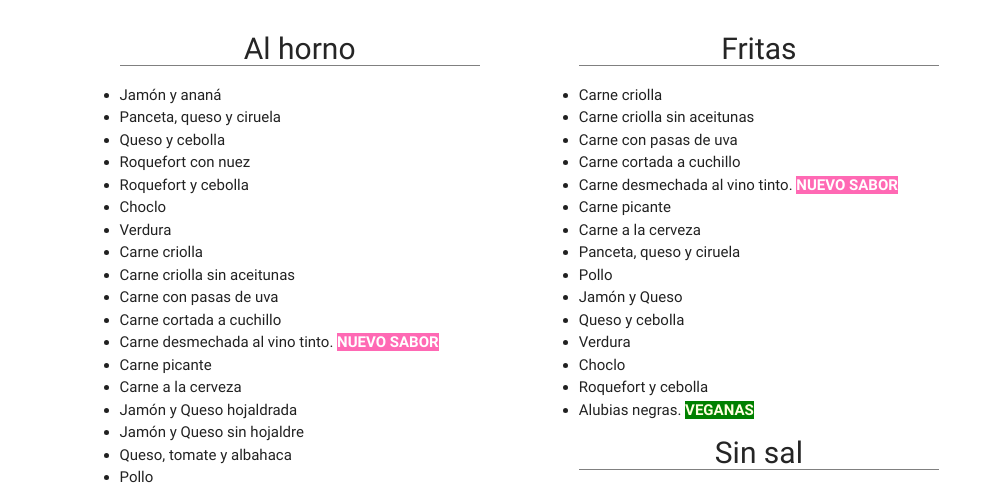
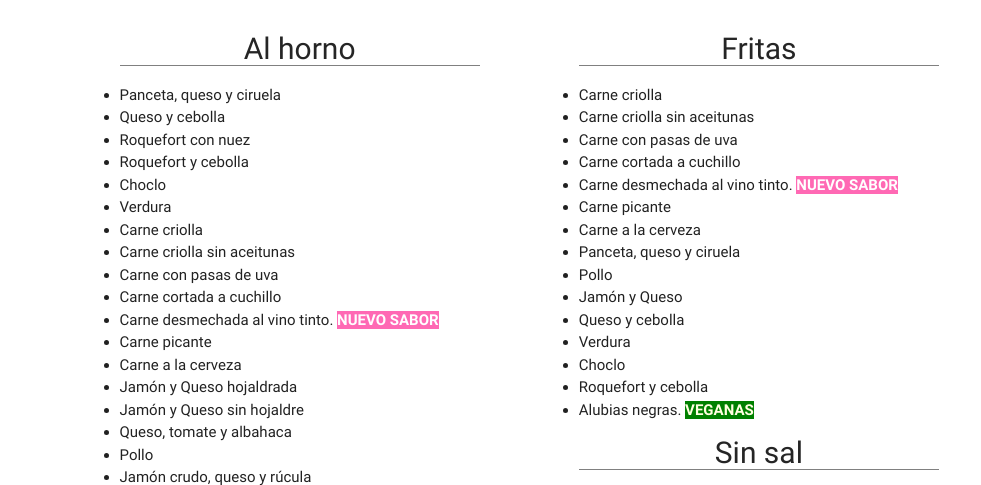
Before and after one commit to sergioam90/elmagodelaempanada, a plain HTML site: page productos.html in a window 1280 px wide. Shown: the part 840-1325 px from the top of the page, without its empty margins (149-1130 px from the left). Drawn offline with nearby package versions, Linux system fonts and the light colour scheme.

Commit message:
Update productos.html

```diff
--- a/productos.html
+++ b/productos.html
@@ -325,9 +325,7 @@ fbq('track', 'ViewContent');
                     </h3>
                     <ul>
 
-                        <li>
-                            Jamón y ananá
-                        </li>
+
                         <li>
                             Panceta, queso y ciruela
                         </li>
```
